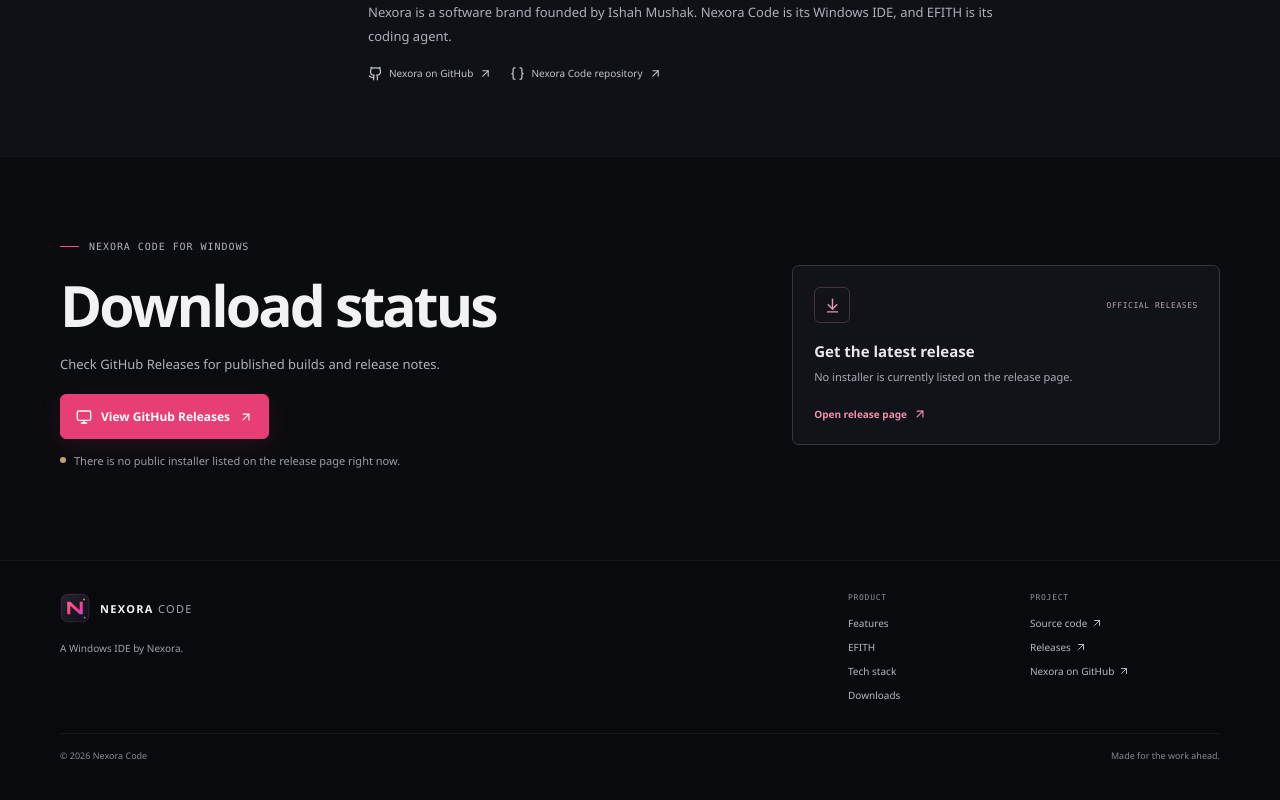
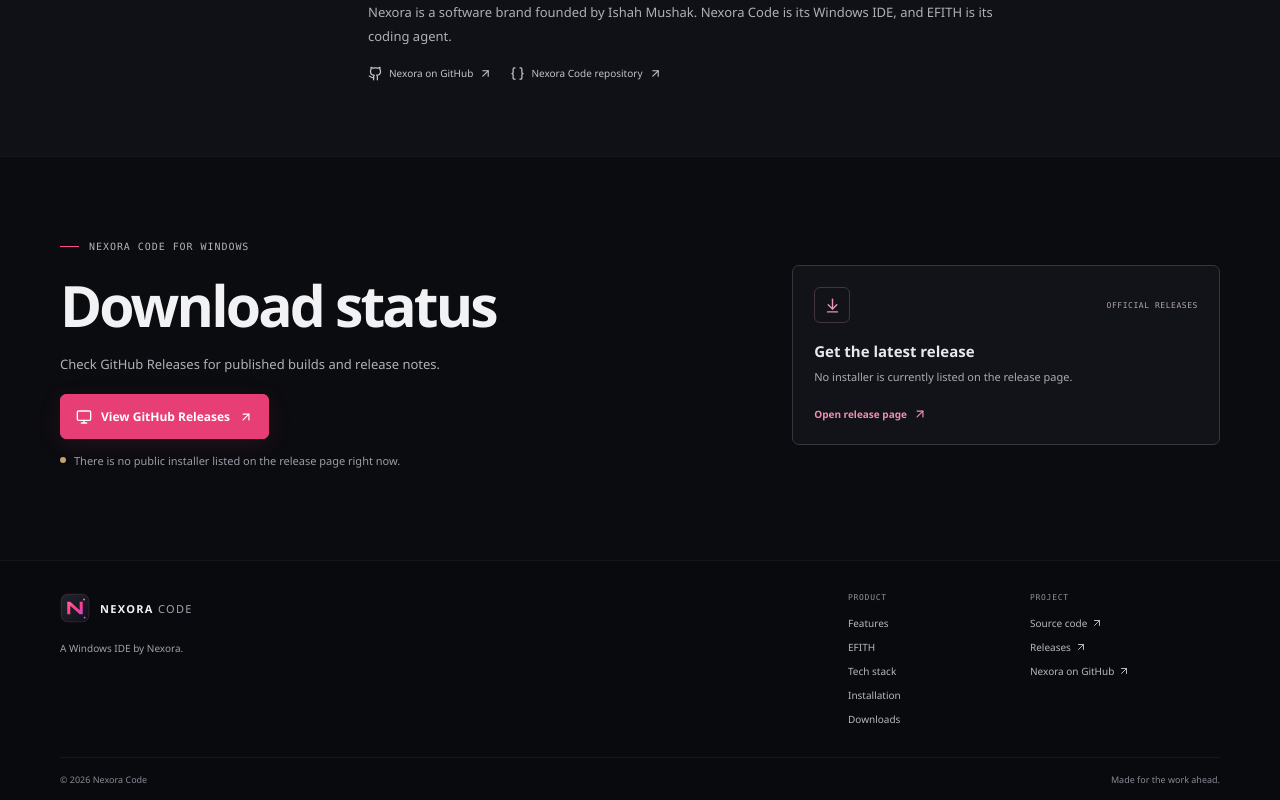
Before and after one commit to animevaultofficial/nexora-tech0.github.io, a React (Vite) app: page / in a window 1280 px wide. Shown: the part 3201-4001 px from the top of the page. Before the commit the page ends 3977 px from the top, so only its background shows below. Built offline with nearby package versions, Linux system fonts and the light colour scheme.

Commit message:
Add installation link to site footer

```diff
--- a/src/App.jsx
+++ b/src/App.jsx
@@ -265,7 +265,7 @@
       <footer className="site-footer">
         <div className="container footer-main">
           <div className="footer-brand-column"><Brand footer /><p>A Windows IDE by Nexora.</p></div>
-          <div className="footer-links-group"><strong>PRODUCT</strong><a href={siteUrl('features/')}>Features</a><a href={siteUrl('efith/')}>EFITH</a><a href={siteUrl('tech-stack/')}>Tech stack</a><a href="#download">Downloads</a></div>
+          <div className="footer-links-group"><strong>PRODUCT</strong><a href={siteUrl('features/')}>Features</a><a href={siteUrl('efith/')}>EFITH</a><a href={siteUrl('tech-stack/')}>Tech stack</a><a href={siteUrl('installation/')}>Installation</a><a href="#download">Downloads</a></div>
           <div className="footer-links-group"><strong>PROJECT</strong><a href={REPOSITORY} target="_blank" rel="noreferrer">Source code <ArrowUpRight size={12} /></a><a href={RELEASES} target="_blank" rel="noreferrer">Releases <ArrowUpRight size={12} /></a><a href={ORGANIZATION} target="_blank" rel="noreferrer">Nexora on GitHub <ArrowUpRight size={12} /></a></div>
         </div>
         <div className="container footer-bottom"><span>© {new Date().getFullYear()} Nexora Code</span><span>Made for the work ahead.</span></div>
```
